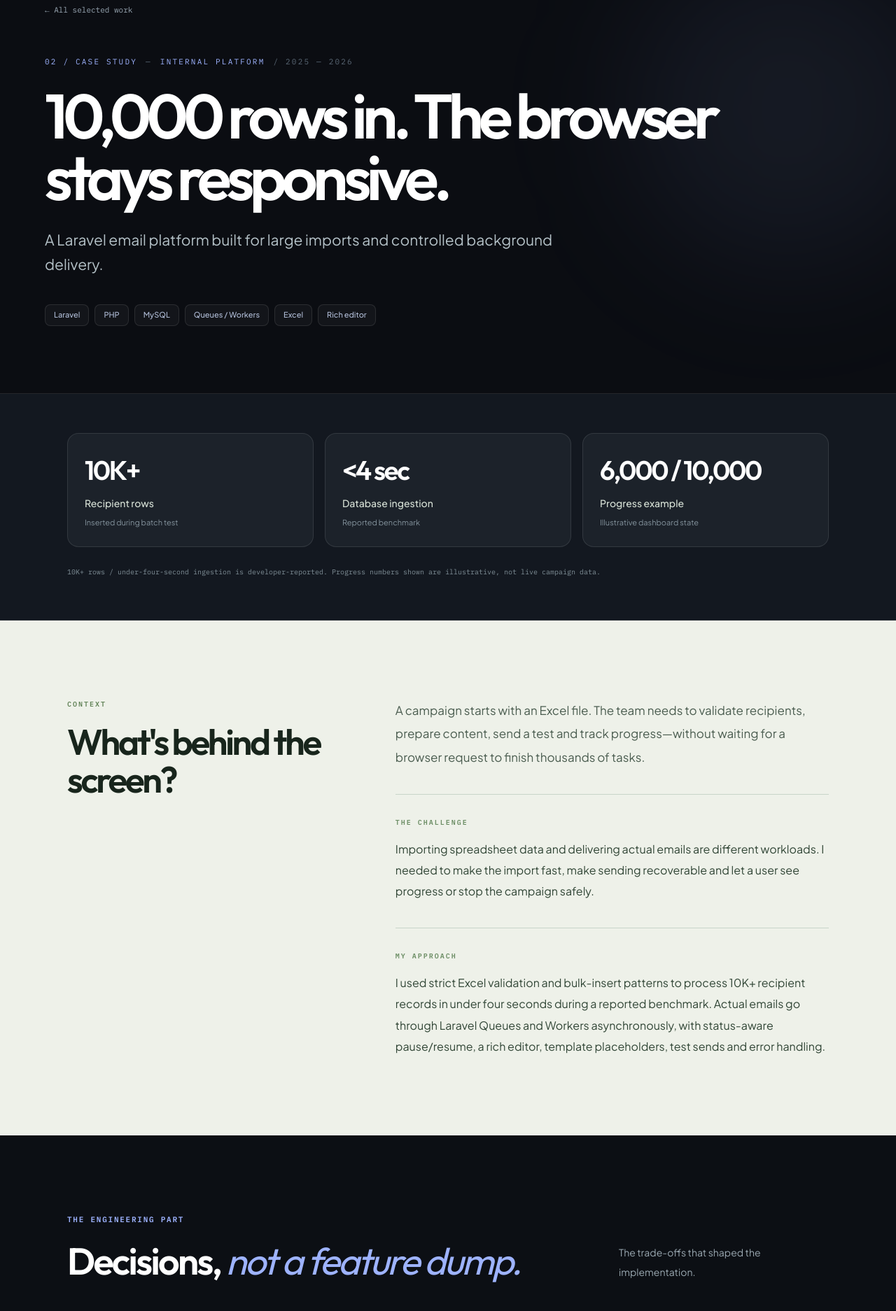
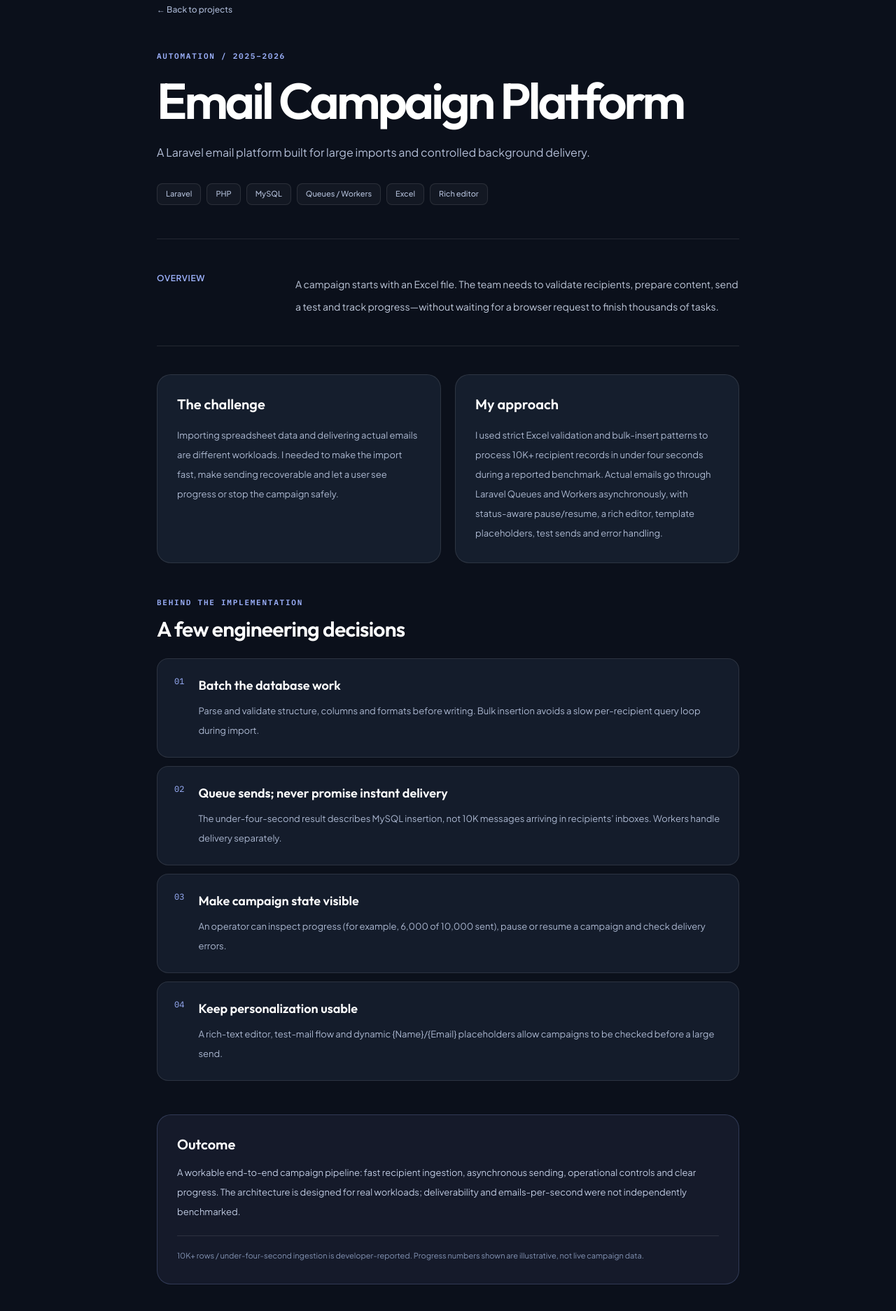
Before and after one commit to MadinBloch/Mysite, a React (Vite) app: page /projects/email-campaign-engine in a window 1280 px wide. Shown: the part 160-2034 px from the top of the page at 70% size. Built offline with nearby package versions, Linux system fonts and the light colour scheme.

Commit message:
Simplify project detail pages and enforce personal portfolio content checks

```diff
--- a/src/pages/CaseStudyPage.jsx
+++ b/src/pages/CaseStudyPage.jsx
@@ -1,96 +1,96 @@
 import { useEffect } from 'react'
 import { Link, useParams } from 'react-router-dom'
 import { CASE_STUDIES } from '../data/caseStudies'
+import projects from '../data/projects.json'
 
 export default function CaseStudyPage() {
   const { slug } = useParams()
   const study = CASE_STUDIES[slug]
+  const project = projects.find(item => item.caseStudySlug === slug)
 
   useEffect(() => {
-    const before = document.title
+    const oldTitle = document.title
     const description = document.querySelector('meta[name="description"]')
-    const original = description?.getAttribute('content')
+    const previousDescription = description?.getAttribute('content')
     const canonical = document.querySelector('link[rel="canonical"]')
-    const beforeCanonical = canonical?.getAttribute('href')
+    const previousCanonical = canonical?.getAttribute('href')
     if (study) {
-      document.title = study.title + ' | Madin Bloch'
+      document.title = (project?.title || 'Project') + ' | Madin Bloch'
       description?.setAttribute('content', study.subtitle)
-      canonical?.setAttribute('href', 'https://madin-bloch.vercel.app/projects/'+slug)
+      canonical?.setAttribute('href', 'https://madin-bloch.vercel.app/projects/' + slug)
     }
     return () => {
-      document.title=before
-      if (original) description?.setAttribute('content',original)
-      if (beforeCanonical) canonical?.setAttribute('href', beforeCanonical)
+      document.title = oldTitle
+      if (previousDescription) description?.setAttribute('content', previousDescription)
+      if (previousCanonical) canonical?.setAttribute('href', previousCanonical)
     }
-  }, [slug,study])
+  }, [slug, study, project])
 
-  if (!study) return <div className="mx-auto max-w-5xl px-5 pb-40 pt-36"><h1 className="font-display text-4xl text-white">That story isn't here.</h1><Link to="/#work" className="mt-5 inline-block text-accent">Explore projects ↗</Link></div>
+  if (!study || !project) {
+    return (
+      <section className="mx-auto max-w-4xl px-5 pb-36 pt-36">
+        <h1 className="font-display text-3xl font-semibold text-white">Project not found</h1>
+        <Link to="/#projects" className="mt-5 inline-flex text-accent">Back to projects ↗</Link>
+      </section>
+    )
+  }
 
-  return <article className="bg-[#0b0d12]">
-    <header className="relative overflow-hidden border-b border-white/10 px-5 pb-20 pt-32 sm:px-8 lg:pb-24 lg:pt-40">
-      <div className="pointer-events-none absolute -right-16 top-24 h-[440px] w-[440px] rounded-full bg-accent/[.08] blur-[100px]" />
-      <div className="relative mx-auto max-w-6xl">
-        <Link to="/#work" className="inline-flex items-center gap-2 font-mono text-[11px] text-[#9aa8b4] hover:text-accent">← All selected work</Link>
-        <div className="mt-14 flex flex-wrap gap-3 font-mono text-[11px] uppercase tracking-[.2em] text-accent"><span>{study.number} / Case study</span><span className="text-[#5a6775]">—</span><span>{study.category}</span><span className="text-[#5a6775]">/ {study.period}</span></div>
-        <h1 className="mt-6 max-w-5xl font-display text-[clamp(3.1rem,7vw,6.8rem)] font-semibold leading-[.99] tracking-[-.075em] text-white">{study.title}</h1>
-        <p className="mt-7 max-w-[780px] text-[18px] leading-[1.65] text-[#b4c1c7] sm:text-[21px]">{study.subtitle}</p>
-        <div className="mt-10 flex flex-wrap gap-2">{study.stack.map(s=><span className="tag" key={s}>{s}</span>)}</div>
-      </div>
-    </header>
+  return (
+    <article className="pb-24 pt-32 sm:pt-40">
+      <div className="mx-auto max-w-4xl px-5 sm:px-8">
+        <Link to="/#projects" className="inline-flex text-xs font-medium text-[#a9b6d2] hover:text-accent">← Back to projects</Link>
+        <p className="eyebrow mt-12">{project.category} / {project.year}</p>
+        <h1 className="mt-4 font-display text-[clamp(2.8rem,6vw,4.5rem)] font-semibold leading-[1.08] tracking-[-.055em] text-white">{project.title}</h1>
+        <p className="mt-5 max-w-2xl text-base leading-8 text-[#b3bed7]">{study.subtitle}</p>
+        <div className="mt-7 flex flex-wrap gap-2">{study.stack.map(stack => <span key={stack} className="tag">{stack}</span>)}</div>
 
-    <section className="border-b border-white/10 bg-[#131820] py-14">
-      <div className="mx-auto max-w-6xl px-5 sm:px-8">
-        <div className={'grid gap-4 '+(study.metrics.length===4?'sm:grid-cols-2 lg:grid-cols-4':'sm:grid-cols-3')}>
-          {study.metrics.map(m=><div key={m.label} className="rounded-2xl border border-white/10 bg-[#1c222a] p-6">
-            <p className="font-display text-[clamp(1.8rem,3vw,2.7rem)] font-semibold tracking-[-.06em] text-white">{m.value}</p>
-            <p className="mt-2 text-sm font-medium text-[#d7e1d6]">{m.label}</p>
-            <p className="mt-2 text-[11px] leading-5 text-[#84939d]">{m.detail}</p>
-          </div>)}
+        <div className="my-12 h-px bg-white/10" />
+
+        <section className="grid gap-4 sm:grid-cols-[150px_1fr] sm:gap-12">
+          <h2 className="text-xs font-semibold uppercase tracking-wider text-accent">Overview</h2>
+          <p className="text-sm leading-8 text-[#bec7d9]">{study.intro}</p>
+        </section>
+
+        <div className="my-10 h-px bg-white/10" />
+
+        <div className="grid gap-5 sm:grid-cols-2">
+          <section className="rounded-[20px] border border-white/10 bg-[#151e2d] p-6 sm:p-7">
+            <h2 className="font-display text-xl font-semibold text-white">The challenge</h2>
+            <p className="mt-4 text-[13px] leading-7 text-[#acb8d0]">{study.challenge}</p>
+          </section>
+          <section className="rounded-[20px] border border-white/10 bg-[#151e2d] p-6 sm:p-7">
+            <h2 className="font-display text-xl font-semibold text-white">My approach</h2>
+            <p className="mt-4 text-[13px] leading-7 text-[#acb8d0]">{study.approach}</p>
+          </section>
         </div>
-        {study.note && <p className="mt-6 max-w-4xl font-mono text-[10px] leading-6 text-[#7f8e96]">{study.note}</p>}
-      </div>
-    </section>
 
-    <section className="bg-[#eef1e9] py-20 text-[#18251c] sm:py-28">
-      <div className="mx-auto grid max-w-6xl gap-14 px-5 sm:px-8 lg:grid-cols-[.8fr_1.2fr]">
-        <div><p className="font-mono text-[10px] font-semibold uppercase tracking-[.2em] text-[#638459]">Context</p><h2 className="mt-5 font-display text-[clamp(2.35rem,4vw,4.1rem)] font-semibold leading-[1.05] tracking-[-.065em]">What's behind the screen?</h2></div>
-        <div>
-          <p className="text-[17px] leading-[1.95] text-[#4b5d50]">{study.intro}</p>
-          <div className="mt-9 border-t border-[#c8d5c9] pt-8">
-            <p className="font-mono text-[10px] font-bold uppercase tracking-[.2em] text-[#6c8e65]">The challenge</p>
-            <p className="mt-4 text-[16px] leading-[1.9] text-[#314636]">{study.challenge}</p>
+        <section className="mt-12">
+          <p className="eyebrow">Behind the implementation</p>
+          <h2 className="mt-3 font-display text-3xl font-semibold tracking-tight text-white">A few engineering decisions</h2>
+          <div className="mt-6 space-y-3">
+            {study.decisions.slice(0, 4).map((decision, index) => (
+              <div key={decision.title} className="flex gap-5 rounded-2xl border border-white/10 bg-[#141c2b] p-5 sm:p-6">
+                <span className="font-mono text-xs text-accent">0{index + 1}</span>
+                <div>
+                  <h3 className="font-display text-lg font-semibold text-white">{decision.title}</h3>
+                  <p className="mt-2 text-[13px] leading-7 text-[#aab6cf]">{decision.body}</p>
+                </div>
+              </div>
+            ))}
           </div>
-          <div className="mt-9 border-t border-[#c8d5c9] pt-8">
-            <p className="font-mono text-[10px] font-bold uppercase tracking-[.2em] text-[#6c8e65]">My approach</p>
-            <p className="mt-4 text-[16px] leading-[1.9] text-[#314636]">{study.approach}</p>
-          </div>
+        </section>
+
+        <section className="mt-12 rounded-[20px] border border-accent/20 bg-accent/[.065] p-6 sm:p-7">
+          <h2 className="font-display text-xl font-semibold text-white">Outcome</h2>
+          <p className="mt-3 text-[13px] leading-7 text-[#bfcae1]">{study.takeaway}</p>
+          {study.note && <p className="mt-5 border-t border-white/10 pt-4 text-[11px] leading-6 text-[#8393b3]">{study.note}</p>}
+        </section>
+
+        <div className="mt-10 flex flex-wrap items-center gap-3">
+          <Link to="/#projects" className="btn-primary">See more projects ↗</Link>
+          <a href="/Madin_Bloch_Resume.pdf" download className="btn-outline">Download resume ↓</a>
         </div>
       </div>
-    </section>
-
-    <section className="bg-[#0c0f14] py-24 sm:py-28">
-      <div className="mx-auto max-w-6xl px-5 sm:px-8">
-        <p className="eyebrow">The engineering part</p>
-        <div className="mb-12 mt-5 flex flex-wrap items-end justify-between gap-6"><h2 className="section-heading max-w-3xl">Decisions, <span className="font-light italic text-accent">not a feature dump.</span></h2><p className="max-w-[300px] text-sm leading-7 text-[#9aa8b1]">The trade-offs that shaped the implementation.</p></div>
-        <div className="grid gap-4 sm:grid-cols-2">
-          {study.decisions.map((d,i)=><div key={d.title} className="rounded-[24px] border border-white/10 bg-[#171c23] p-7 sm:p-9">
-            <p className="font-mono text-xs text-accent">0{i+1} / DESIGN DECISION</p>
-            <h3 className="mt-7 font-display text-2xl font-medium tracking-tight text-[#f0f3eb]">{d.title}</h3>
-            <p className="mt-4 text-sm leading-8 text-[#a2afb9]">{d.body}</p>
-          </div>)}
-        </div>
-      </div>
-    </section>
-
-    <section className="bg-accent py-20 text-[#132116] sm:py-24">
-      <div className="mx-auto max-w-6xl px-5 sm:px-8">
-        <p className="font-mono text-[10px] font-bold uppercase tracking-[.2em] text-[#4d6c44]">What changed</p>
-        <h2 className="mt-5 max-w-5xl font-display text-[clamp(1.65rem,3.5vw,3.5rem)] font-medium leading-[1.35] tracking-[-.045em]">{study.takeaway}</h2>
-        <div className="mt-9 flex flex-wrap gap-3">
-          <Link to="/#work" className="rounded-full bg-[#122016] px-6 py-3 text-sm font-semibold text-white hover:bg-[#263b2a]">More project stories ↗</Link>
-          {study.ctaUrl && <a href={study.ctaUrl} target="_blank" rel="noreferrer" className="rounded-full border border-[#608d57] px-6 py-3 text-sm font-semibold text-[#243924] hover:bg-white/30">{study.ctaLabel} ↗</a>}
-        </div>
-      </div>
-    </section>
-  </article>
+    </article>
+  )
 }
```
Also changed, not shown: scripts/check-portfolio.mjs (+25 -30 lines), 1 other file (tests, documents, lock files or other folders).
